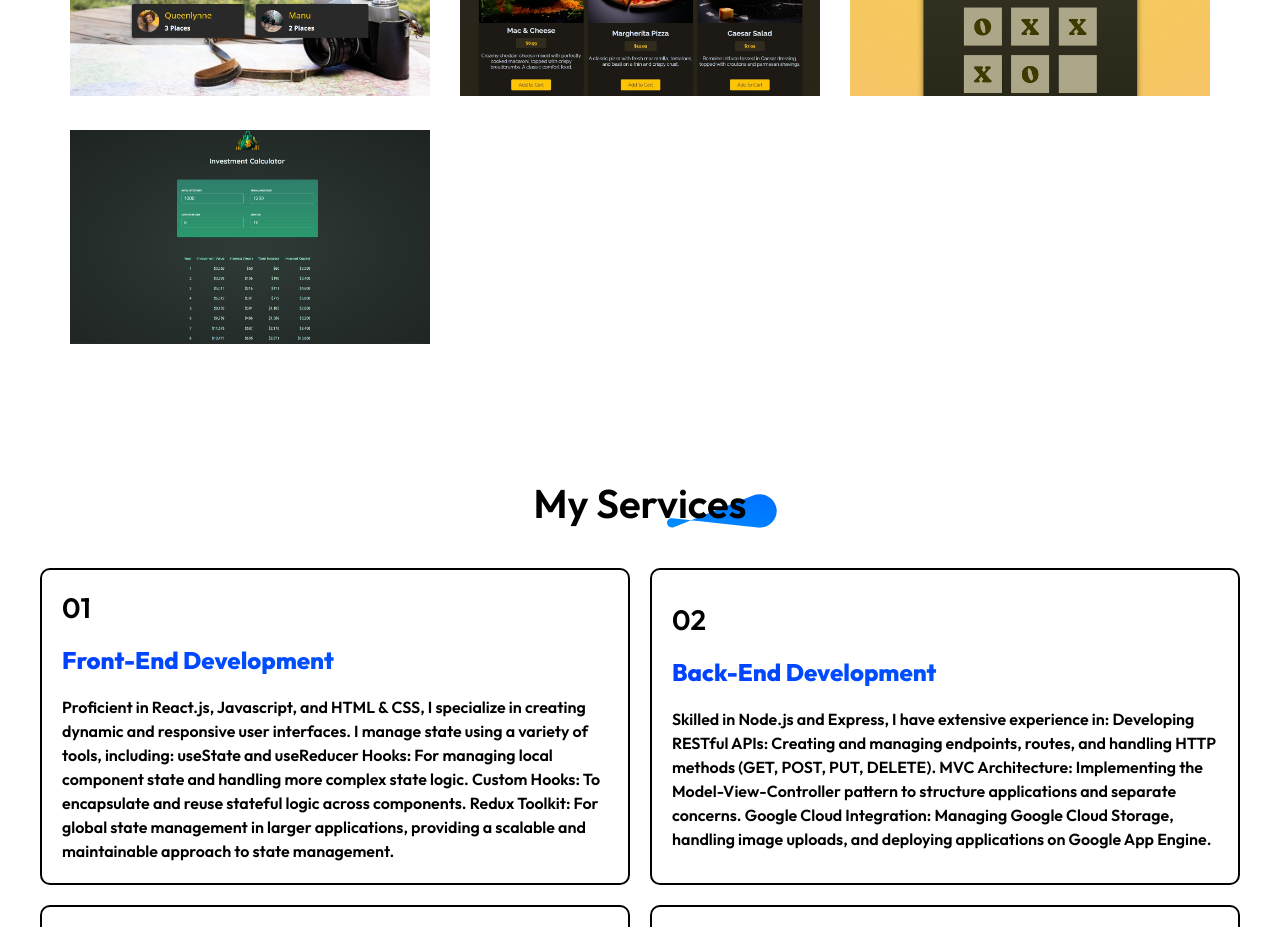
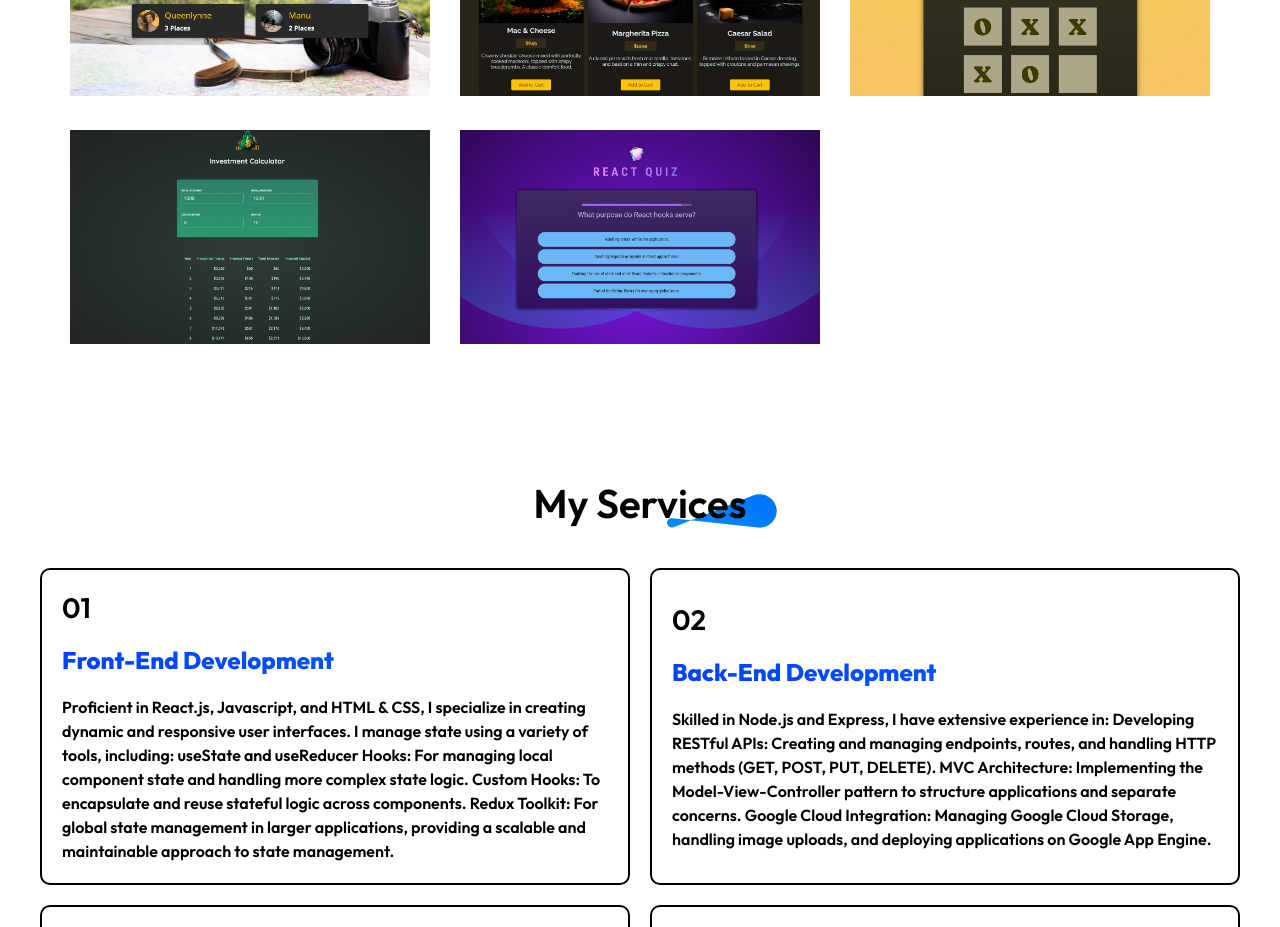
Before and after one commit to MichaelDAbadJr/Portfolio, a React (Vite) app: page / in a window 1280 px wide. Shown: the part 2100-3027 px from the top of the page. Built offline with nearby package versions, Linux system fonts and the light colour scheme.

Commit message:
fix typo

```diff
--- a/src/assets/mywork_data.js
+++ b/src/assets/mywork_data.js
@@ -2,6 +2,7 @@ import project1_img from '../assets/PicturePlace-Cover.jpg';
 import project2_img from '../assets/FoodOrder-Cover.jpg';
 import project3_img from '../assets/TicTacToe-Cover.jpg';
 import project4_img from '../assets/InvestmentCalc-Cover.jpg';
+import project5_img from '../assets/Quiz-Cover.jpg';
 
 const mywork_data = [
   {
@@ -33,15 +34,14 @@ const mywork_data = [
     w_img: project4_img,
     frontend_repo: 'https://github.com/MichaelDAbadJr/InvestmentCalculator/',
     netlify_url: 'https://junmike-investment-calc.netlify.app/'
+  },
+  {
+    w_no: 5,
+    w_name: 'Quiz',
+    w_img: project5_img,
+    frontend_repo: 'https://github.com/MichaelDAbadJr/QuizApp/',
+    netlify_url: 'https://junmike-quiz.netlify.app/'
   }
-  // {
-  //   w_no: 5,
-  //   w_name: 'Web design',
-  //   w_img: project5_img,
-  //   frontend_repo: '',
-  //   backend_repo: '',
-  //   netlify_url: ''
-  // },
   // {
   //   w_no: 6,
   //   w_name: 'Web design',
```
Also changed, not shown: src/assets/Quiz-Cover.jpg (added), 1 other file (tests, documents, lock files or other folders).
